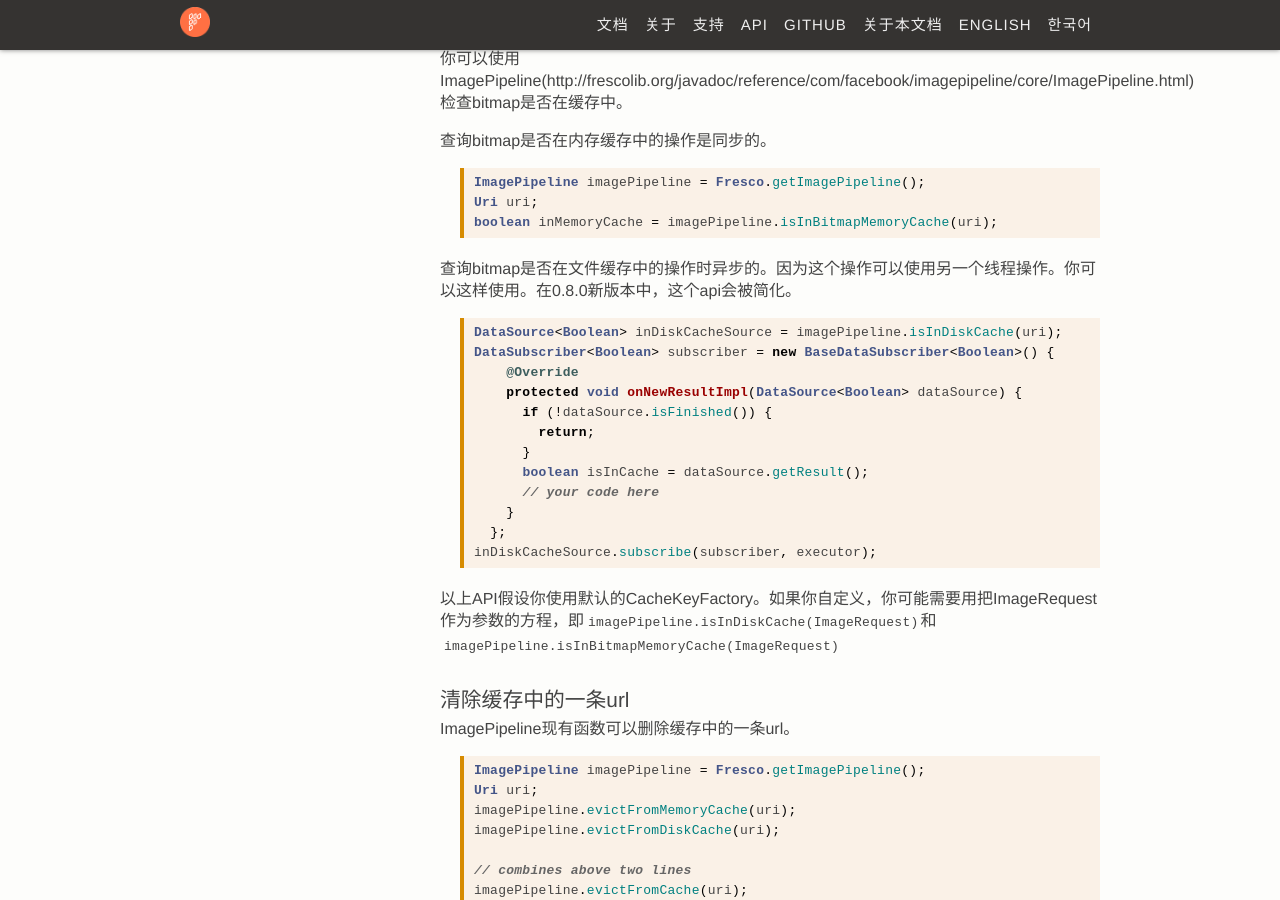
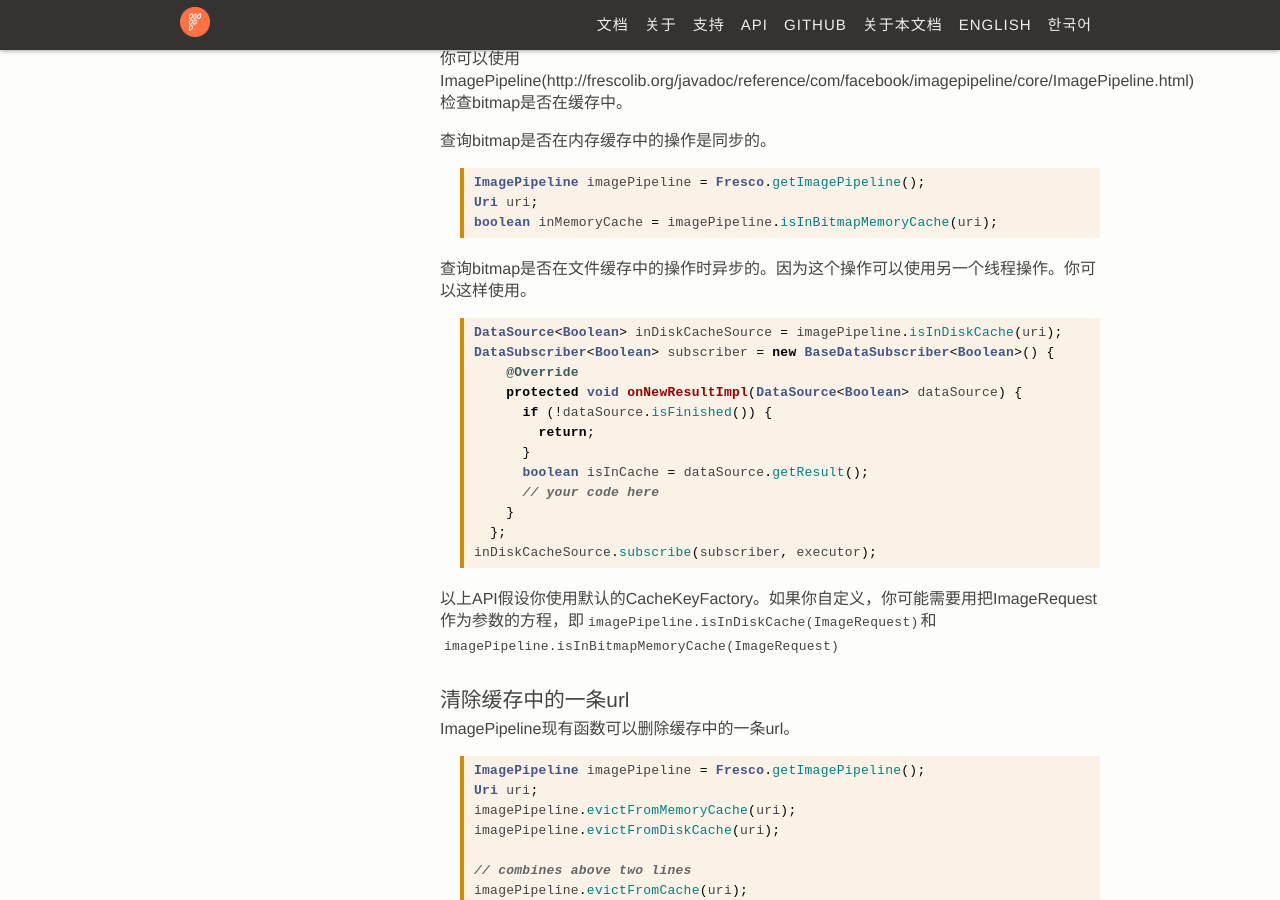
Before and after one commit to liaohuqiu/fresco-docs-cn, a Jekyll site: the page built from docs/02-caching.md, in a window 1280 px wide and 900 px high, scrolled down 885 px. Built offline with Jekyll 4.4.1, drawn with Linux system fonts in a browser that asks for light colours; Markdown is read by kramdown in place of the engine named in the settings.

Commit message:
Update 02-caching.md

````diff
--- a/docs/02-caching.md
+++ b/docs/02-caching.md
@@ -43,7 +43,7 @@ Uri uri;
 boolean inMemoryCache = imagePipeline.isInBitmapMemoryCache(uri);
 ```
 
-查询bitmap是否在文件缓存中的操作时异步的。因为这个操作可以使用另一个线程操作。你可以这样使用。在0.8.0新版本中，这个api会被简化。
+查询bitmap是否在文件缓存中的操作时异步的。因为这个操作可以使用另一个线程操作。你可以这样使用。
 ```java
 DataSource<Boolean> inDiskCacheSource = imagePipeline.isInDiskCache(uri);
 DataSubscriber<Boolean> subscriber = new BaseDataSubscriber<Boolean>() {
````
